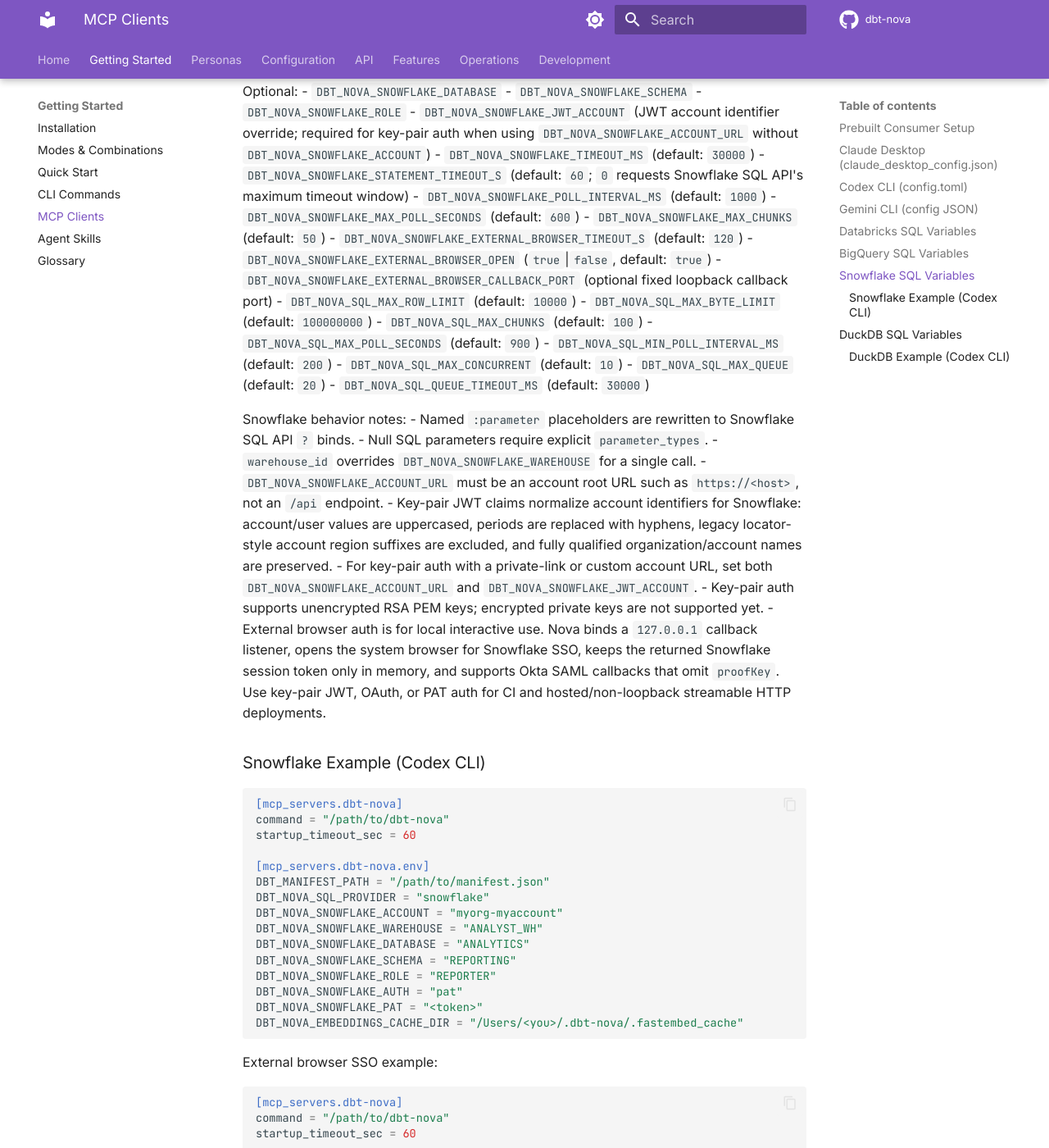
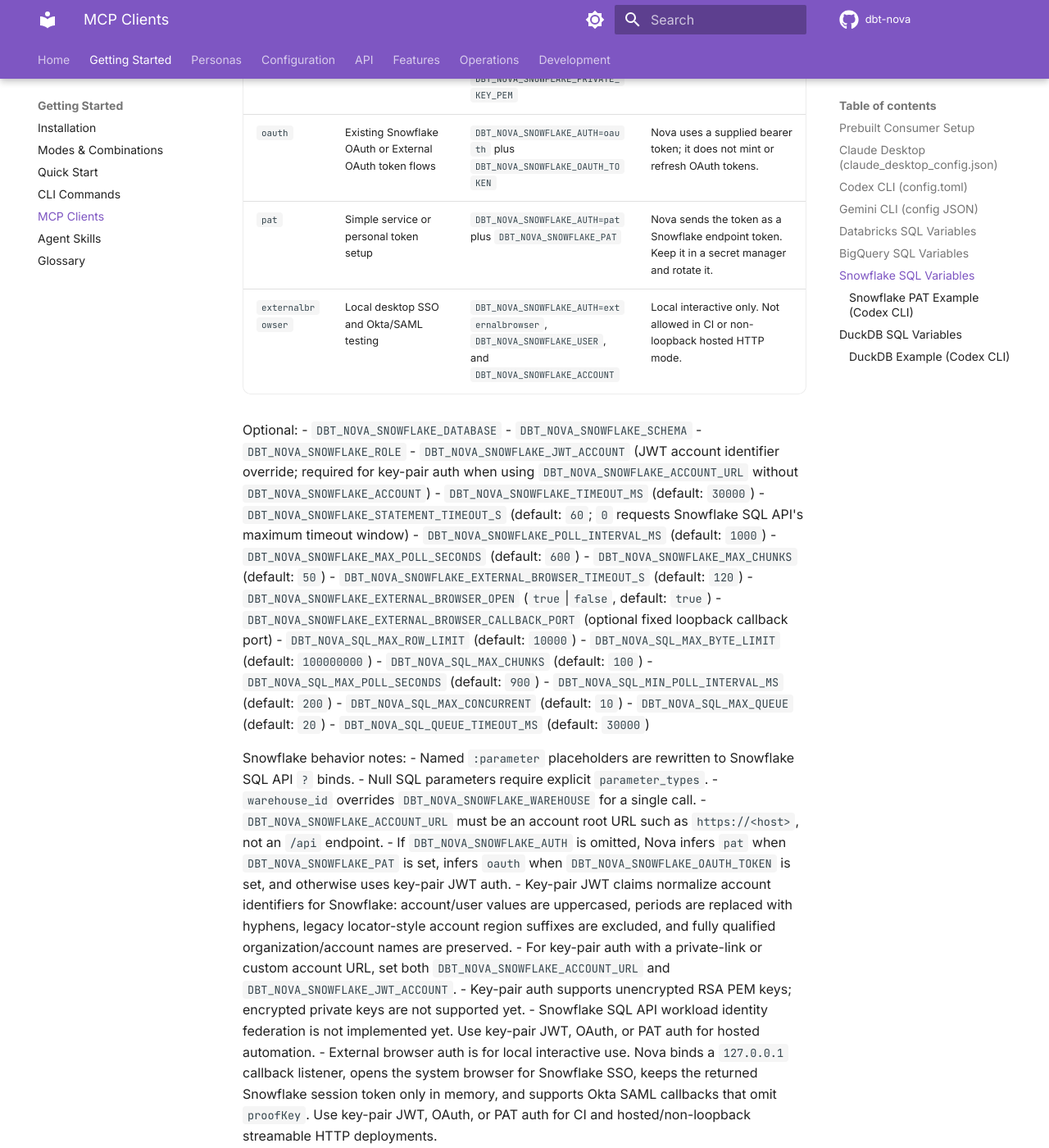
Before and after one commit to joe-broadhead/dbt-nova, an MkDocs documentation site: the page built from docs/getting-started/mcp-clients.md, in a window 1280 px wide and 1400 px high, scrolled down 5096 px. Shown: the whole window at 82% size. Built offline with MkDocs 1.6.1 and Material for MkDocs 9.7.7, drawn with Linux system fonts in a browser that asks for light colours; comment, search, counter and statistics services are not loaded; some of the changed text lies outside the part shown.

Commit message:
Clarify Snowflake auth documentation

````diff
--- a/docs/getting-started/mcp-clients.md
+++ b/docs/getting-started/mcp-clients.md
@@ -241,10 +241,13 @@
   - `DBT_NOVA_SNOWFLAKE_ACCOUNT_URL`
 - `DBT_NOVA_SNOWFLAKE_WAREHOUSE`
 - One auth mode:
-  - Key-pair JWT: `DBT_NOVA_SNOWFLAKE_USER` plus `DBT_NOVA_SNOWFLAKE_PRIVATE_KEY_PATH` or `DBT_NOVA_SNOWFLAKE_PRIVATE_KEY_PEM`
-  - OAuth: `DBT_NOVA_SNOWFLAKE_AUTH=oauth` plus `DBT_NOVA_SNOWFLAKE_OAUTH_TOKEN`
-  - Programmatic access token: `DBT_NOVA_SNOWFLAKE_AUTH=pat` plus `DBT_NOVA_SNOWFLAKE_PAT`
-  - External browser SSO: `DBT_NOVA_SNOWFLAKE_AUTH=externalbrowser` plus `DBT_NOVA_SNOWFLAKE_USER` and `DBT_NOVA_SNOWFLAKE_ACCOUNT`
+
+| Mode | Best for | Required variables | Notes |
+| --- | --- | --- | --- |
+| `keypair` | CI, services, and long-running MCP servers | `DBT_NOVA_SNOWFLAKE_USER` plus `DBT_NOVA_SNOWFLAKE_PRIVATE_KEY_PATH` or `DBT_NOVA_SNOWFLAKE_PRIVATE_KEY_PEM` | Default when no token env vars are present. Keys must be unencrypted RSA PEM today. |
+| `oauth` | Existing Snowflake OAuth or External OAuth token flows | `DBT_NOVA_SNOWFLAKE_AUTH=oauth` plus `DBT_NOVA_SNOWFLAKE_OAUTH_TOKEN` | Nova uses a supplied bearer token; it does not mint or refresh OAuth tokens. |
+| `pat` | Simple service or personal token setup | `DBT_NOVA_SNOWFLAKE_AUTH=pat` plus `DBT_NOVA_SNOWFLAKE_PAT` | Nova sends the token as a Snowflake endpoint token. Keep it in a secret manager and rotate it. |
+| `externalbrowser` | Local desktop SSO and Okta/SAML testing | `DBT_NOVA_SNOWFLAKE_AUTH=externalbrowser`, `DBT_NOVA_SNOWFLAKE_USER`, and `DBT_NOVA_SNOWFLAKE_ACCOUNT` | Local interactive only. Not allowed in CI or non-loopback hosted HTTP mode. |
 
 Optional:
 - `DBT_NOVA_SNOWFLAKE_DATABASE`
@@ -273,16 +276,21 @@
 - Null SQL parameters require explicit `parameter_types`.
 - `warehouse_id` overrides `DBT_NOVA_SNOWFLAKE_WAREHOUSE` for a single call.
 - `DBT_NOVA_SNOWFLAKE_ACCOUNT_URL` must be an account root URL such as `https://<host>`, not an `/api` endpoint.
+- If `DBT_NOVA_SNOWFLAKE_AUTH` is omitted, Nova infers `pat` when
+  `DBT_NOVA_SNOWFLAKE_PAT` is set, infers `oauth` when
+  `DBT_NOVA_SNOWFLAKE_OAUTH_TOKEN` is set, and otherwise uses key-pair JWT auth.
 - Key-pair JWT claims normalize account identifiers for Snowflake: account/user values are uppercased, periods are replaced with hyphens, legacy locator-style account region suffixes are excluded, and fully qualified organization/account names are preserved.
 - For key-pair auth with a private-link or custom account URL, set both `DBT_NOVA_SNOWFLAKE_ACCOUNT_URL` and `DBT_NOVA_SNOWFLAKE_JWT_ACCOUNT`.
 - Key-pair auth supports unencrypted RSA PEM keys; encrypted private keys are not supported yet.
+- Snowflake SQL API workload identity federation is not implemented yet. Use
+  key-pair JWT, OAuth, or PAT auth for hosted automation.
 - External browser auth is for local interactive use. Nova binds a `127.0.0.1`
   callback listener, opens the system browser for Snowflake SSO, keeps the
   returned Snowflake session token only in memory, and supports Okta SAML
   callbacks that omit `proofKey`. Use key-pair JWT, OAuth, or PAT auth for CI
   and hosted/non-loopback streamable HTTP deployments.
 
-### Snowflake Example (Codex CLI)
+### Snowflake PAT Example (Codex CLI)
 
 ```toml
 [mcp_servers.dbt-nova]
@@ -299,6 +307,47 @@
 DBT_NOVA_SNOWFLAKE_ROLE = "REPORTER"
 DBT_NOVA_SNOWFLAKE_AUTH = "pat"
 DBT_NOVA_SNOWFLAKE_PAT = "<token>"
+DBT_NOVA_EMBEDDINGS_CACHE_DIR = "/Users/<you>/.dbt-nova/.fastembed_cache"
+```
+
+Key-pair JWT example:
+
+```toml
+[mcp_servers.dbt-nova]
+command = "/path/to/dbt-nova"
+startup_timeout_sec = 60
+
+[mcp_servers.dbt-nova.env]
+DBT_MANIFEST_PATH = "/path/to/manifest.json"
+DBT_NOVA_SQL_PROVIDER = "snowflake"
+DBT_NOVA_SNOWFLAKE_ACCOUNT = "myorg-myaccount"
+DBT_NOVA_SNOWFLAKE_USER = "svc_dbt_nova"
+DBT_NOVA_SNOWFLAKE_WAREHOUSE = "ANALYST_WH"
+DBT_NOVA_SNOWFLAKE_DATABASE = "ANALYTICS"
+DBT_NOVA_SNOWFLAKE_SCHEMA = "REPORTING"
+DBT_NOVA_SNOWFLAKE_ROLE = "REPORTER"
+DBT_NOVA_SNOWFLAKE_AUTH = "keypair"
+DBT_NOVA_SNOWFLAKE_PRIVATE_KEY_PATH = "/secure/path/rsa_key.p8"
+DBT_NOVA_EMBEDDINGS_CACHE_DIR = "/Users/<you>/.dbt-nova/.fastembed_cache"
+```
+
+OAuth bearer token example:
+
+```toml
+[mcp_servers.dbt-nova]
+command = "/path/to/dbt-nova"
+startup_timeout_sec = 60
+
+[mcp_servers.dbt-nova.env]
+DBT_MANIFEST_PATH = "/path/to/manifest.json"
+DBT_NOVA_SQL_PROVIDER = "snowflake"
+DBT_NOVA_SNOWFLAKE_ACCOUNT = "myorg-myaccount"
+DBT_NOVA_SNOWFLAKE_WAREHOUSE = "ANALYST_WH"
+DBT_NOVA_SNOWFLAKE_DATABASE = "ANALYTICS"
+DBT_NOVA_SNOWFLAKE_SCHEMA = "REPORTING"
+DBT_NOVA_SNOWFLAKE_ROLE = "REPORTER"
+DBT_NOVA_SNOWFLAKE_AUTH = "oauth"
+DBT_NOVA_SNOWFLAKE_OAUTH_TOKEN = "<access-token>"
 DBT_NOVA_EMBEDDINGS_CACHE_DIR = "/Users/<you>/.dbt-nova/.fastembed_cache"
 ```
 
````
Also changed, not shown: docs/api/tools.md (+1 -1 lines), docs/configuration/reference.md (+7 -5 lines), docs/operations/limitations.md (+3 -2 lines).
